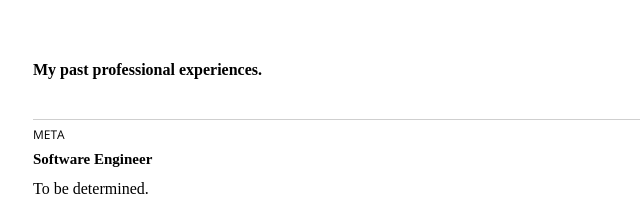
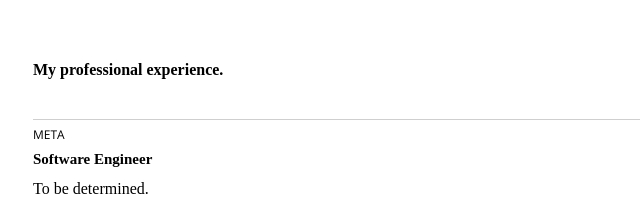
Before and after one commit to kaiferrall/personal-website, a website: page public/index.html in a window 1280 px wide. Both pictures are taken after a click on the element "Experience". Shown: the part 207-412 px from the top of the page, 223-863 px from the left. Drawn offline with nearby package versions, Linux system fonts and the light colour scheme.

Commit message:
small fix

```diff
--- a/public/index.html
+++ b/public/index.html
@@ -41,7 +41,7 @@
     </p>
   </div>
   <div id="experience" class="experience item space">
-    <h4>My past professional experiences.</h4>
+    <h4>My professional experience.</h4>
     <div class="exp-item">
       <h6>META</h6>
       <h5>Software Engineer</h5>
```
